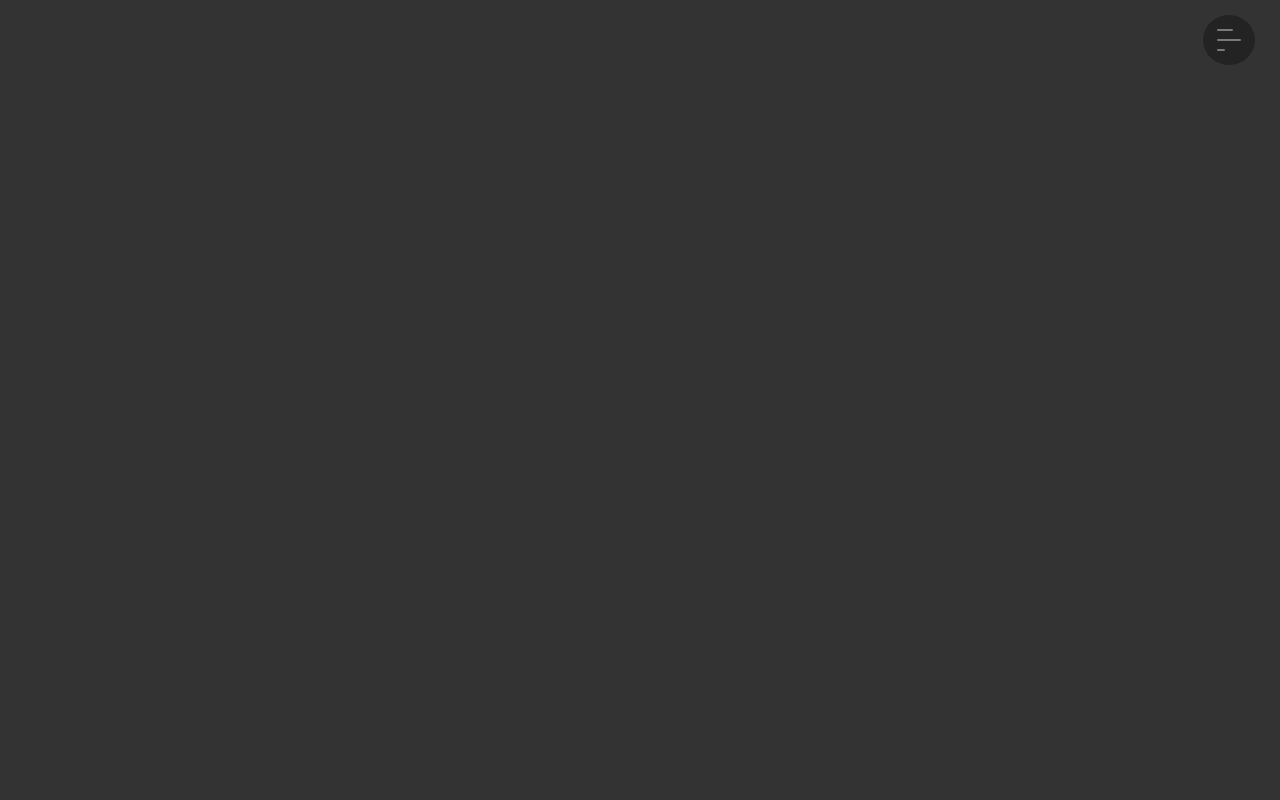
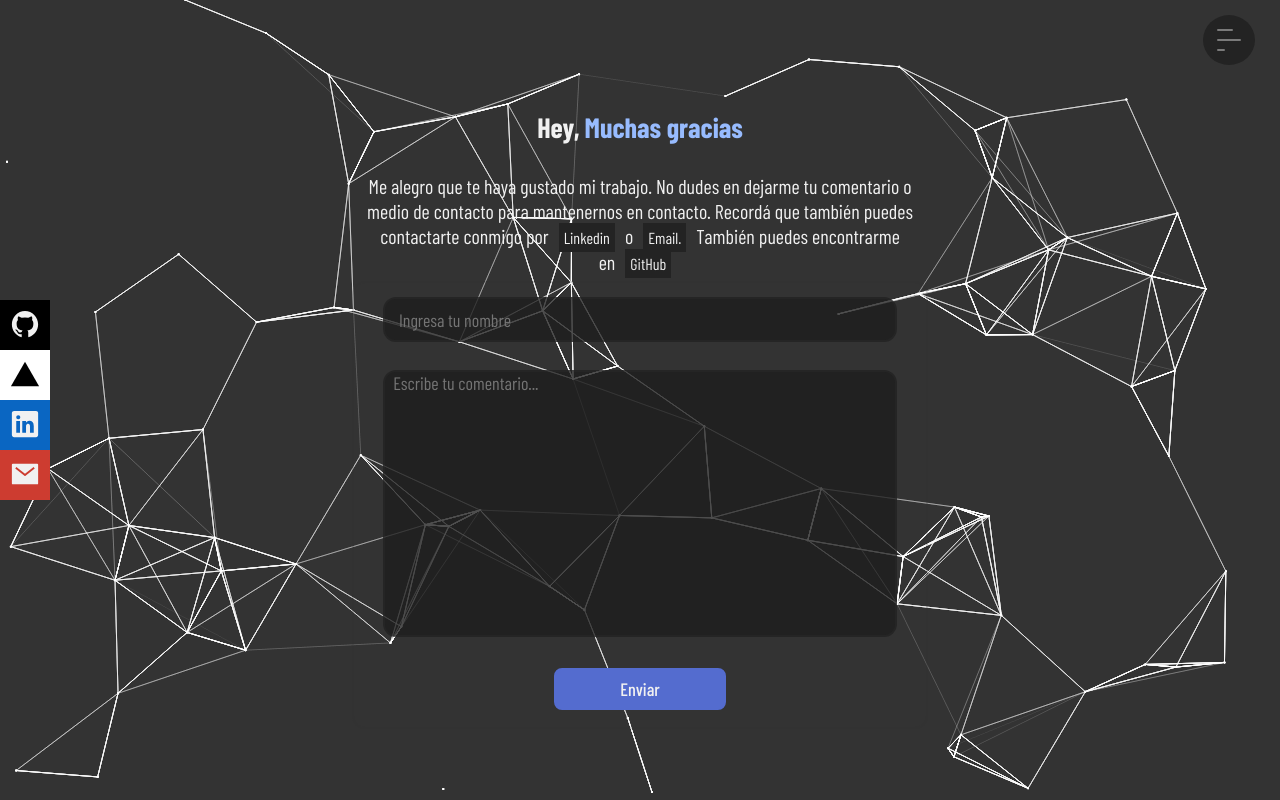
Before and after one commit to Matisantillan11/Portfolio, a React (Create React App) app: page /Work in a window 1280 px wide. Built offline with nearby package versions, Linux system fonts and the light colour scheme; a web font is replaced by a local one.

Commit message:
styling work with me page

```diff
--- a/src/assets/styles/containers/HomePage.css
+++ b/src/assets/styles/containers/HomePage.css
@@ -3,6 +3,7 @@
 	min-height: 80vh;
 	height: auto;
 }
+
 #particles canvas {
 	position: absolute;
 	top: 0;
--- /dev/null
+++ b/src/assets/styles/containers/WorkWithMe.css
@@ -0,0 +1,129 @@
+.form_container {
+	min-width: 30%;
+	width: 100%;
+	margin: 5% 0;
+	min-height: 80%;
+	height: 60%;
+	position: absolute;
+	z-index: 9999;
+}
+
+.form {
+	width: 100%;
+	height: 100%;
+	min-height: 70%;
+	margin-top: 15%;
+	border-radius: 13.2px;
+	border: 2px solid #3333;
+	position: relative;
+}
+
+.form_name--input {
+	width: 90%;
+	margin: 2.5% 5%;
+	min-height: 8%;
+	height: 10%;
+	font-size: 18px;
+	background-color: rgba(29, 29, 29, 0.781);
+	border-radius: 13.2px;
+	border: 2px solid #3333;
+	outline: none;
+	color: gray;
+	padding-left: 2.5%;
+}
+
+.form_comment--input {
+	width: 90%;
+	min-height: 60%;
+	height: 50%;
+	margin: 2.5% 5%;
+	font-size: 18px;
+	background-color: rgba(29, 29, 29, 0.781);
+	border-radius: 13.2px;
+	border: 2px solid #3333;
+	outline: none;
+	color: gray;
+	padding-left: 1.5%;
+	resize: none;
+}
+
+.send_form {
+	position: relative;
+	color: #f1f1f1;
+	font-weight: 500;
+	margin: 2.5% 35%;
+	min-width: 30%;
+	width: 120px;
+	font-size: 18px;
+	border: 2px solid #546ccf;
+	padding: 8px 16px;
+	text-decoration: none;
+	border-radius: 8px;
+	background-color: #546ccf;
+	transition: 0.3s ease-in;
+	z-index: 999;
+}
+
+.send_form:hover {
+	color: #f1f1f1;
+	border-color: #1e1e62;
+}
+.send_form:before {
+	z-index: -5;
+	content: '';
+	position: absolute;
+	top: 0;
+	left: 0;
+	bottom: 0;
+	right: 100%;
+	background: #1e1e62;
+	color: #f1f1f1;
+	transition: 0.3s ease-in;
+}
+
+.send_form:hover:before {
+	right: 0;
+}
+
+@media screen and (min-width: 600px) {
+	.form_container {
+		width: 70%;
+		margin: 5% 15%;
+		min-height: 80%;
+		height: 60%;
+		position: absolute;
+		z-index: 9999;
+	}
+
+	.form {
+		width: 100%;
+		height: 100%;
+		min-height: 70%;
+		margin-top: 10%;
+		border-radius: 13.2px;
+		border: 2px solid #3333;
+		position: relative;
+	}
+}
+
+@media screen and (min-width: 900px) {
+	.form_container {
+		width: 45%;
+		margin: 0% 27.5%;
+	}
+
+	.form {
+		width: 100%;
+		height: 70%;
+		margin-top: 15%;
+	}
+}
+
+@media screen and (min-width: 1200px) {
+	.form {
+		width: 100%;
+		height: 70%;
+		margin-top: 7.5%;
+		border-radius: 13.2px;
+	}
+}
--- a/src/components/App.jsx
+++ b/src/components/App.jsx
@@ -2,10 +2,11 @@ import React from 'react'
 import { BrowserRouter, Switch, Route } from 'react-router-dom'
 
 import { HomePage } from '../containers/HomePage'
+import { Projects } from '../containers/Projects'
+import { ProjectDescription } from '../containers/ProjectDescription'
+import { WorkWithMe } from '../containers/WorkWithMe'
 
-import { Projects } from '../containers/Projects'
 import Layout from '../components/Layout.jsx'
-import { ProjectDescription } from '../containers/ProjectDescription'
 
 export default () => (
 	<BrowserRouter>
@@ -14,6 +15,7 @@ export default () => (
 				<Route exact path='/' component={HomePage} />
 				<Route exact path='/Projects' component={Projects} />
 				<Route exact path='/Description' component={ProjectDescription} />
+				<Route exact path='/Work' component={WorkWithMe} />
 			</Switch>
 		</Layout>
 	</BrowserRouter>
--- /dev/null
+++ b/src/containers/WorkWithMe.jsx
@@ -0,0 +1,77 @@
+import React from 'react'
+
+import { Link } from 'react-router-dom'
+import { BackgroundParticles } from '../components/BackgroundParticles'
+import { MediaContainer } from '../components/MediaContainer'
+
+import { IoLogoReact } from 'react-icons/io5'
+import { IoLogoNodejs } from 'react-icons/io5'
+
+import '../assets/styles/containers/WorkWithMe.css'
+import '../assets/styles/containers/HomePage.css'
+
+export const WorkWithMe = () => {
+	return (
+		<div className='home_page'>
+			<BackgroundParticles />
+			<div className='form_container'>
+				<div className='hero__text-container' style={{ height: '20%' }}>
+					<h3 className='slogan'>
+						Hey, <p>Muchas gracias</p>
+					</h3>
+
+					<p>
+						Me alegro que te haya gustado mi trabajo. No dudes en dejarme tu
+						comentario o medio de contacto para mantenernos en contacto. Recordá
+						que también puedes contactarte conmigo por
+						<a
+							href='https://www.linkedin.com/in/matisantillan11/'
+							rel='noopener noreferrer'
+							target='_blank'
+							className='red-social'
+						>
+							Linkedin
+						</a>
+						o
+						<a
+							href='mailto:matias1.santillan@gmail.com'
+							rel='noopener noreferrer'
+							target='_blank'
+							className='red-social'
+						>
+							Email.
+						</a>
+						También puedes encontrarme en
+						<a
+							href='https://github.com/Matisantillan11'
+							rel='noopener noreferrer'
+							target='_blank'
+							className='red-social'
+						>
+							GitHub
+						</a>
+					</p>
+				</div>
+
+				<form className='form'>
+					<input
+						className='form_name--input'
+						type='text'
+						placeholder='Ingresa tu nombre'
+					/>
+					<textarea
+						className='form_comment--input'
+						type='text'
+						placeholder='Escribe tu comentario...'
+					/>
+
+					<button className='send_form' to='/Projects'>
+						Enviar
+					</button>
+				</form>
+			</div>
+
+			<MediaContainer />
+		</div>
+	)
+}
```
